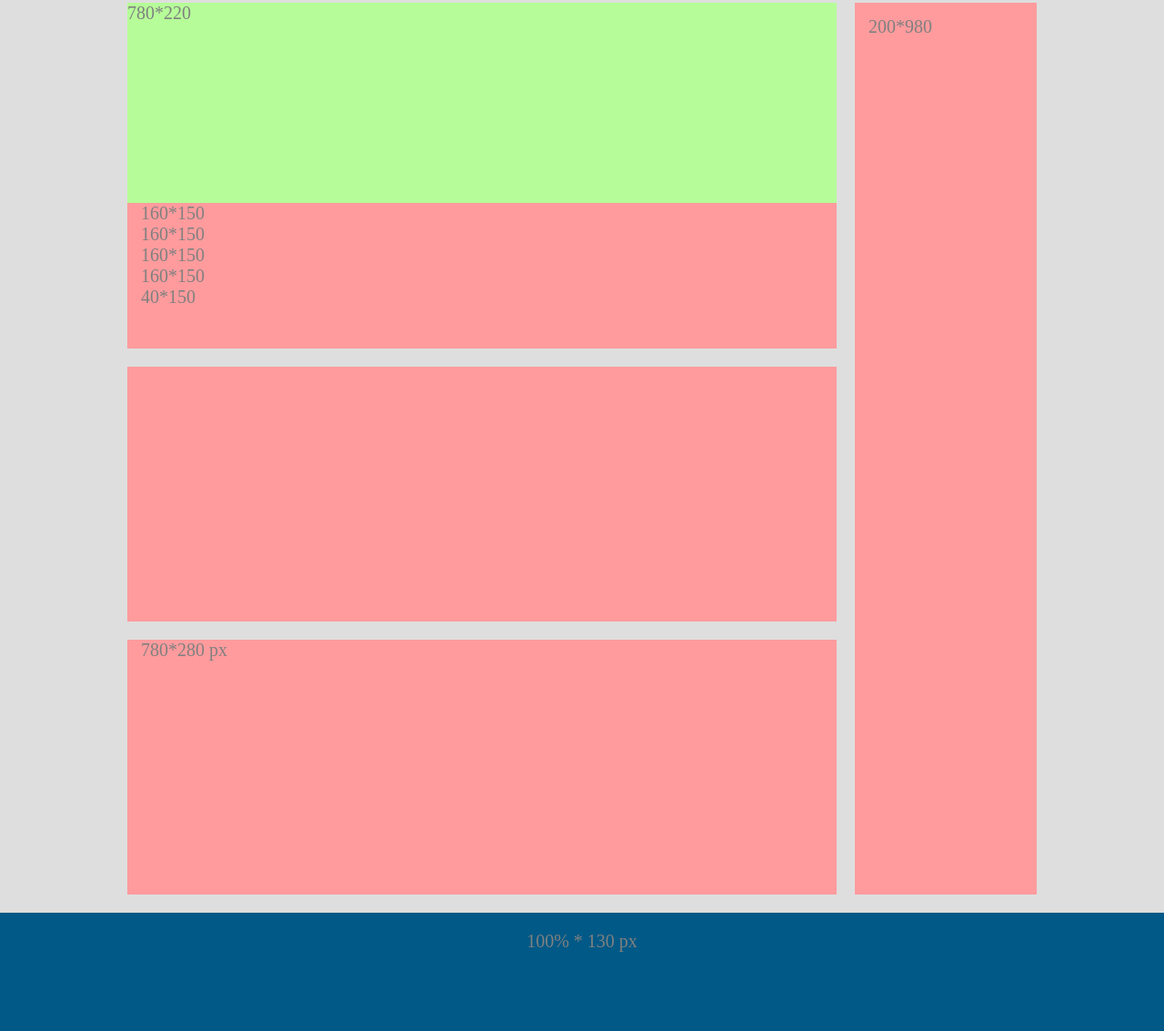
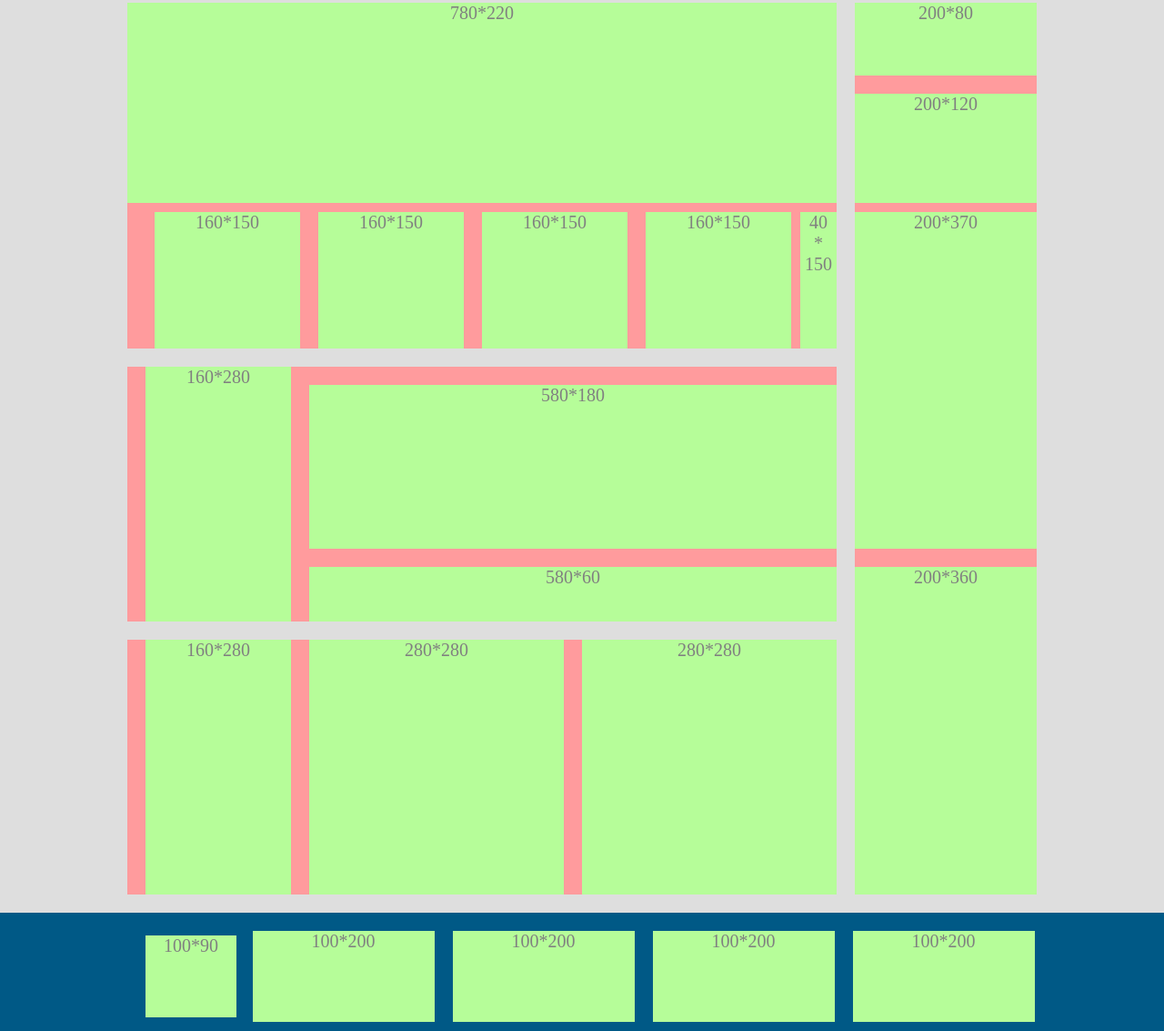
Before and after one commit to MissyZ/Ironhack-Prework, a plain HTML site: page Chrome_Dev_Tools/Advanced/advanced2.html in a window 1280 px wide. Shown: the part 117-1250 px from the top of the page at 91% size. Drawn offline with Linux system fonts and the light colour scheme.

Commit message:
Finished Advanced 2 CSS assignment and starting the Ruby assignments

```diff
--- a/Chrome_Dev_Tools/Advanced/advanced2.css
+++ b/Chrome_Dev_Tools/Advanced/advanced2.css
@@ -2,6 +2,7 @@ body	{
 	background-color: #DEDEDE;
 	margin:	0;
 	padding: 0;
+	text-align: center;
 	font-size: 20px;
 	color: gray;
 }
@@ -14,13 +15,12 @@ header	{
 
 }
 
-#headerLargeBox 	{
+#headerFooterBox 	{
 	background-color: #B6FD99;
 	float: left;
 	margin: 5px 0 5px 20px;
 	height: 90px;
 	width: 100px;
-	text-align: center;
 }
 
 .headerSmallBox 	{
@@ -30,10 +30,9 @@ header	{
 	float: right;
 	height: 30px;
 	width: 200px;
-	text-align: center;
 }
 
-#content	{
+.content	{
 	margin: auto;
 	height: 100%;
 	width: 1000px;
@@ -63,17 +62,102 @@ section	{
 #sectionOneLarge	{
 	background-color: #B6FD99;
 	margin-left: -15px;
+	margin-bottom: 10px;
 	height: 220px;
 	width: 780px;
 }
 
+.sectionOneMedium	{
+	background-color: #B6FD99;
+	display: inline-block;
+	margin-left: 15px;
+	height: 150px;
+	width: 160px;
+}
+
+#sectionOneFirstMedium 	{
+	margin-left: 5px;
+}
+
+#sectionOneSmall 	{
+	background-color: #B6FD99;
+	float: right;
+	height: 150px;
+	width: 40px;
+}
+
+.sectionTallLeft 	{
+	background-color: #B6FD99;
+	float: left;
+	height: 280px;
+	width: 160px;
+	margin-left: 5px;
+}
+
+#sectionTwoRight 	{
+	background-color: #B6FD99;
+	float: right;
+	height: 180px;
+	width: 580px;
+	margin: 20px 0px 20px 0px;
+}
+
+#sectionTwoBottom 	{
+	background-color: #B6FD99;
+	float: right;
+	height: 60px;
+	width: 580px;
+}
+
 aside	{
+	background-color: #FF9B9D;
 	float: right;
-	background-color: #FF9B9D;
-	margin:	20px 0 20px 0;
+	margin:	20px 0;
 	height: 980px;
 	width: 200px;
 
+}
+
+#asideTopBox 	{
+	background-color: #B6FD99;
+	margin-top: -15px;
+	margin-left: -15px;
+	margin-bottom: 10px;
+	height: 80px;
+	width: 200px;
+}
+
+#asideTwoBox	{
+	background-color: #B6FD99;
+	margin-top: 20px;
+	margin-left: -15px;
+	margin-bottom: 10px;
+	height: 120px;
+	width: 200px;
+}
+
+#asideThreeBox 	{
+	background-color: #B6FD99;
+	margin-left: -15px;
+	margin-bottom: 20px;
+	height: 370px;
+	width: 200px;
+}
+
+#asideFourBox	{
+	background-color: #B6FD99;
+	margin-left: -15px;
+	margin-bottom: 20px;
+	height: 360px;
+	width: 200px;
+}
+
+.sectionThreeRight 	{
+	background-color: #B6FD99;
+	float: right;
+	margin-left: 20px;
+	height: 280px;
+	width: 280px;
 }
 
 footer	{
@@ -86,3 +170,11 @@ footer	{
 	width: 100%;
 	text-align: center;
 }
+
+.footerLargerBox 	{
+	background-color: #B6FD99;
+	display: inline-block;
+	margin-left: 15px;
+	height: 100px;
+	width: 200px;
+}
--- a/Chrome_Dev_Tools/Advanced/advanced2.html
+++ b/Chrome_Dev_Tools/Advanced/advanced2.html
@@ -7,36 +7,56 @@
 </head>
 <body>
 	<header>
-		<div id="headerLargeBox">100*90</div>
+		<div id="headerFooterBox">100*90</div>
 		<div class="headerSmallBox">30*200</div>
 		<div class="headerSmallBox">30*200</div>
 		<div class="headerSmallBox">30*200</div>
 		<div class="headerSmallBox">30*200</div>
 	</header>
-	<div id="content">
+	<div class="content">
 		<article>
 			<section id="sectionOne">
 				<dir class="textContainers">
 					<div id="sectionOneLarge">780*220</div>
+					<div class="sectionOneMedium" id="sectionOneFirstMedium">160*150</div>
 					<div class="sectionOneMedium">160*150</div>
 					<div class="sectionOneMedium">160*150</div>
 					<div class="sectionOneMedium">160*150</div>
-					<div class="sectionOneMedium">160*150</div>
-					<div id="sectionOneSmall">40*150</div>
+					<div id="sectionOneSmall">40<br>*<br>150</div>
 				</dir>
 			</section>
 			<section>
 				<dir class="textContainers">
+					<div class="sectionTallLeft">160*280</div>
+					<div id="sectionTwoRight">580*180</div>
+					<div id="sectionTwoBottom">580*60</div>
 				</dir>
 			</section>
 			<section>
-				<dir class="textContainers">780*280 px</dir>
+				<dir class="textContainers">
+					<div class="sectionTallLeft">160*280</div>
+					<div class="sectionThreeRight">280*280</div>
+					<div class="sectionThreeRight">280*280</div>
+					</dir>
 			</section>
 		</article>
 		<aside>
-			<dir class="textContainers">200*980</dir>
+			<dir class="textContainers">
+				<div id="asideTopBox">200*80</div>
+				<div id="asideTwoBox">200*120</div>
+				<div id="asideThreeBox">200*370</div>
+				<div id="asideFourBox">200*360</div>
+			</dir>
 		</aside>
 	</div>
-	<footer>100% * 130 px</footer>
+	<footer>
+		<div class="content">
+			<div id="headerFooterBox">100*90</div>
+			<div class="footerLargerBox">100*200</div>
+			<div class="footerLargerBox">100*200</div>
+			<div class="footerLargerBox">100*200</div>
+			<div class="footerLargerBox">100*200</div>
+		</div>
+	</footer>
 </body>
 </html>
```
Also changed, not shown: Ruby/my_file/my_file.txt (added), Ruby/my_file/target.txt (added), 2 other files.
